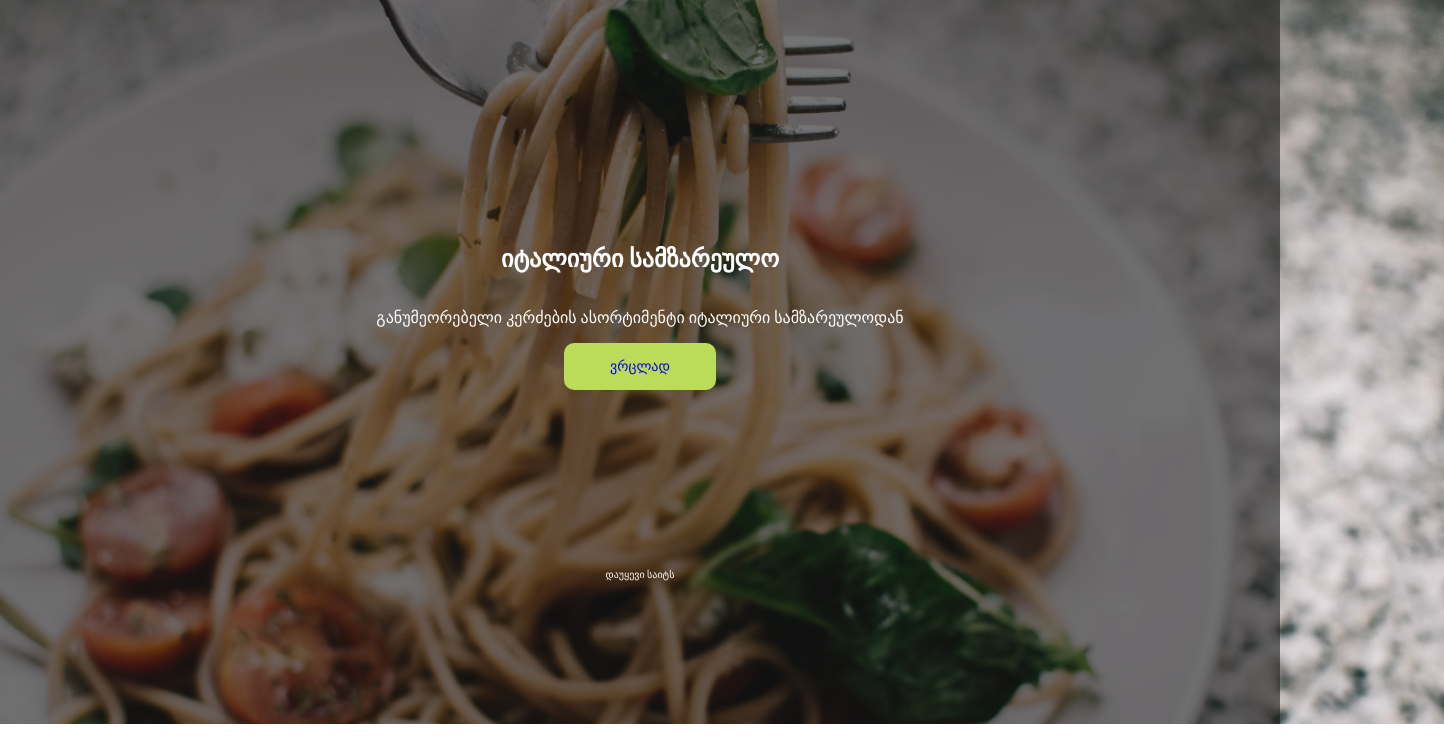
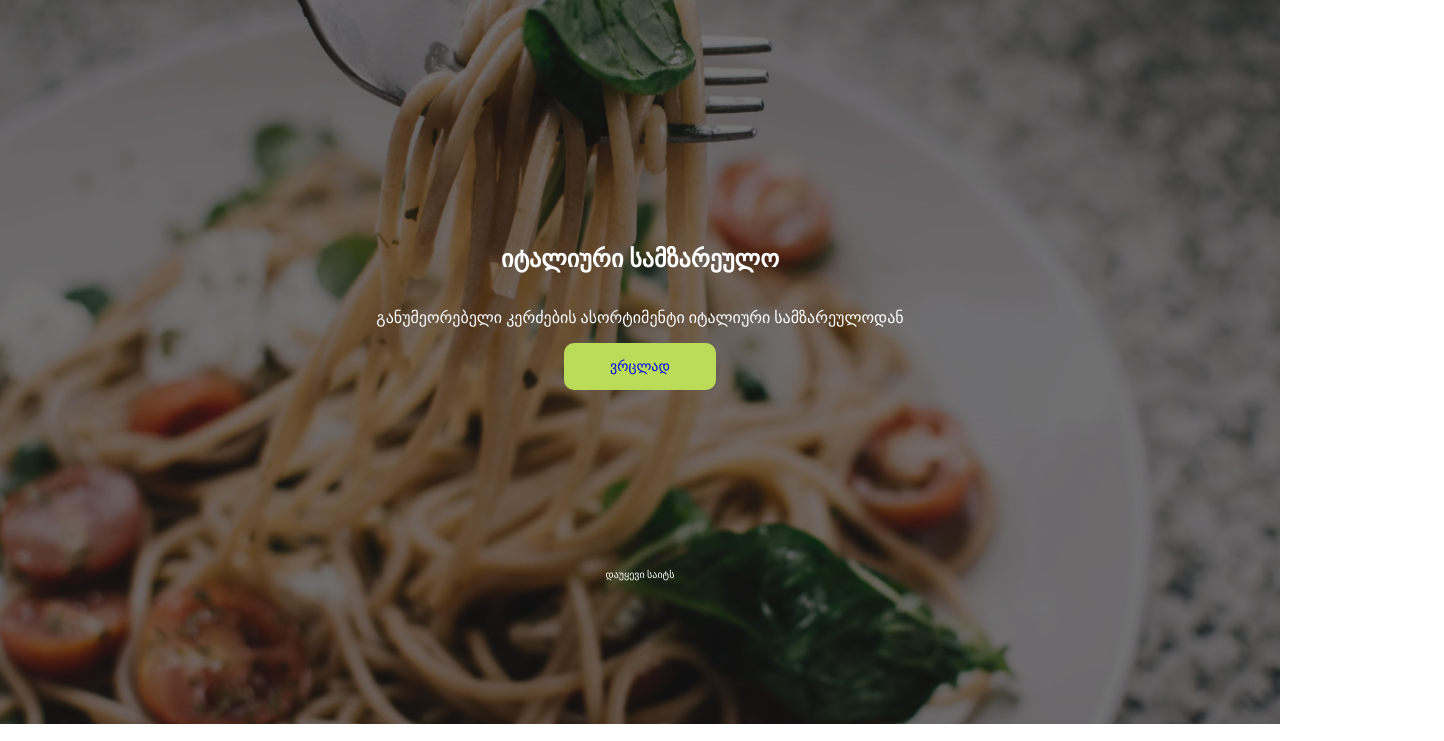
Before and after one commit to davitgurabanidze/tsaikhemse, a plain HTML site: page index.html in a window 1280 px wide. Shown: the part 76-817 px from the top of the page, 1444 px wide, since content can reach past the window. Drawn offline with Linux system fonts and the light colour scheme.

Commit message:
mainpic size edit
edit

```diff
--- a/assets/css/style.css
+++ b/assets/css/style.css
@@ -30,12 +30,12 @@ nav {
 }
 .main_image {
 	position: absolute;
+	width: 100%;
+	z-index: -2;
 	top: 60px;
 	left: 0;
-	right: 0;
-	z-index: -2;
+	object-fit: cover;
 	height: calc(100vh - 60px);
-
 }
 
 .main_section{
```
